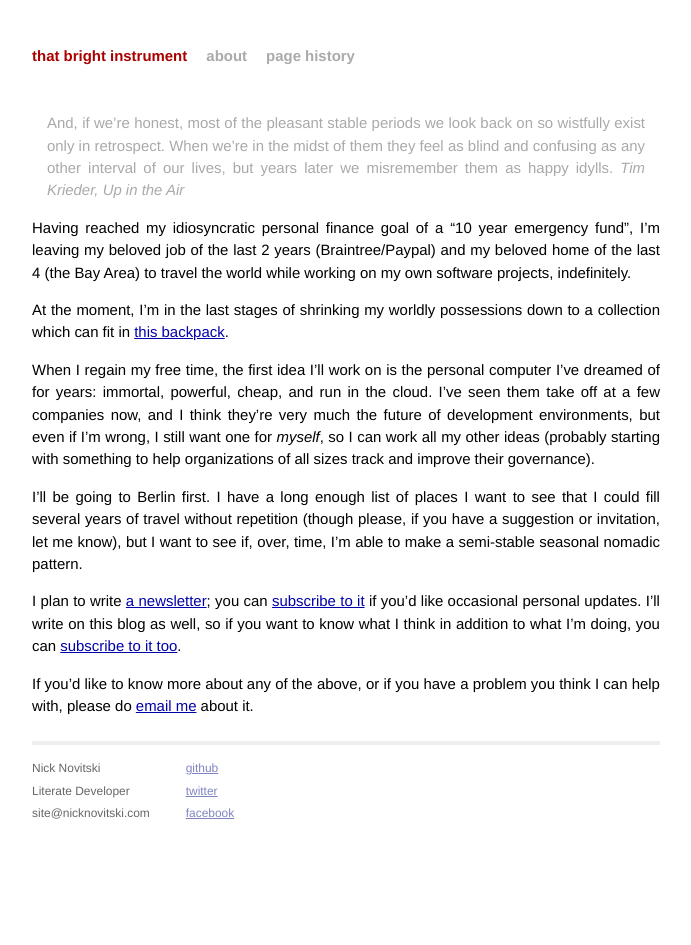
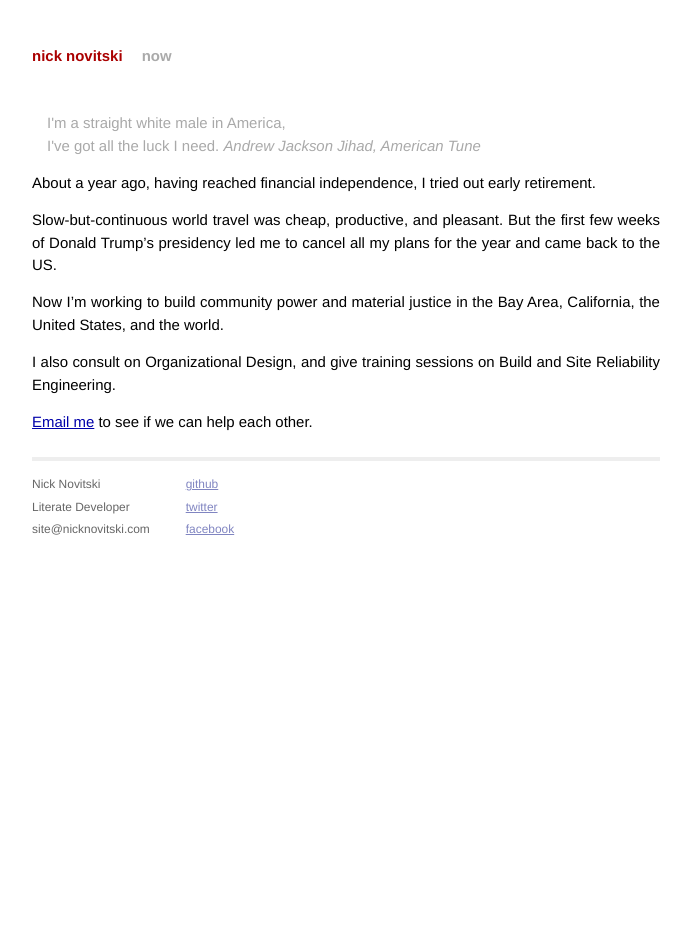
Before and after one commit to nicknovitski/nicknovitski.github.io, a Jekyll site: the page built from now/index.md, in a window 1280 px wide. Shown: the whole page, without its empty margins (294-985 px from the left). Built offline with Jekyll 4.4.1, drawn with Linux system fonts in a browser that asks for light colours.

Commit message:
Update and reveal /now

```diff
--- a/_layouts/default.html
+++ b/_layouts/default.html
@@ -21,9 +21,8 @@
 
         <div class="site">
           <header>
-            <h1 class="title"><a href="/">{{ site.name }}</a></h1>
-            <a class="extra" href="/about">about</a>
-            <a class="extra" href="{{ site.github.repository_url }}/commits/master/{{ page.path }}" data-proofer-ignore>page history</a>
+            <h1 class="title"><a href="/">nick novitski</a></h1>
+            <a class="extra" href="/now">now</a>
           </header>
 
           {{ content }}
--- a/now/index.md
+++ b/now/index.md
@@ -4,17 +4,19 @@ layout: default
 title: what i'm focused on right now
 ---
 
-> And, if we’re honest, most of the pleasant stable periods we look back on so wistfully exist only in retrospect. When we’re in the midst of them they feel as blind and confusing as any other interval of our lives, but years later we misremember them as happy idylls.
-> <cite>Tim Krieder, _Up in the Air_</cite>
+<blockquote>
+I'm a straight white male in America,<br/>
+I've got all the luck I need.
+<cite>Andrew Jackson Jihad, American Tune</cite>
+</blockquote>
 
-Having reached my idiosyncratic personal finance goal of a "10 year emergency fund", I'm leaving my beloved job of the last 2 years (Braintree/Paypal) and my beloved home of the last 4 (the Bay Area) to travel the world while working on my own software projects, indefinitely.
+About a year ago, having reached financial independence, I tried out early retirement.
 
-At the moment, I'm  in the last stages of shrinking my worldly possessions down to a collection which can fit in [this backpack](https://www.tombihn.com/collections/laptop-bags/products/smart-alec).
+Slow-but-continuous world travel was cheap, productive, and pleasant.
+But the first few weeks of Donald Trump's presidency led me to cancel all my plans for the year and came back to the US.
 
-When I regain my free time, the first idea I'll work on is the personal computer I've dreamed of for years: immortal, powerful, cheap, and run in the cloud.  I've seen them take off at a few companies now, and I think they're very much the future of development environments, but even if I'm wrong, I still want one for _myself_, so I can work all my other ideas (probably starting with something to help organizations of all sizes track and improve their governance).
+Now I'm working to build community power and material justice in the Bay Area, California, the United States, and the world.
 
-I'll be going to Berlin first.  I have a long enough list of places I want to see that I could fill several years of travel without repetition (though please, if you have a suggestion or invitation, let me know), but I want to see if, over, time, I'm able to make a semi-stable seasonal nomadic pattern.
+I also consult on Organizational Design, and give training sessions on Build and Site Reliability Engineering.
 
-I plan to write [a newsletter](https://tinyletter.com/nicknovitski); you can [subscribe to it](https://tinyletter.com/nicknovitski) if you'd like occasional personal updates.  I'll write on this blog as well, so if you want to know what I think in addition to what I'm doing, you can [subscribe to it too](/feed.xml).
-
-If you'd like to know more about any of the above, or if you have a problem you think I can help with, please do [email me](mailto:now@nicknovitski.com) about it.
+[Email me](mailto:now@nicknovitski.com) to see if we can help each other.
```
